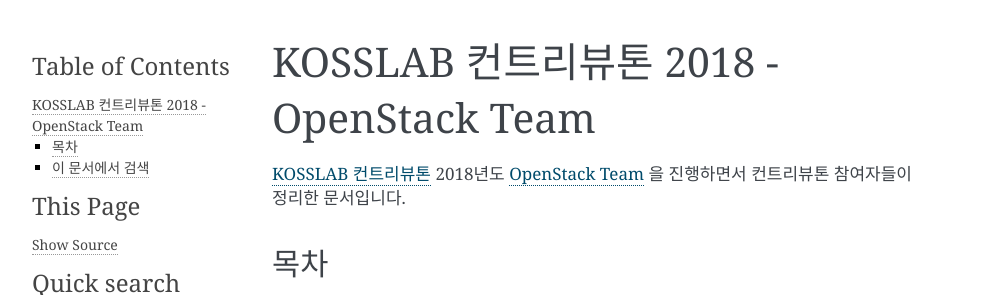
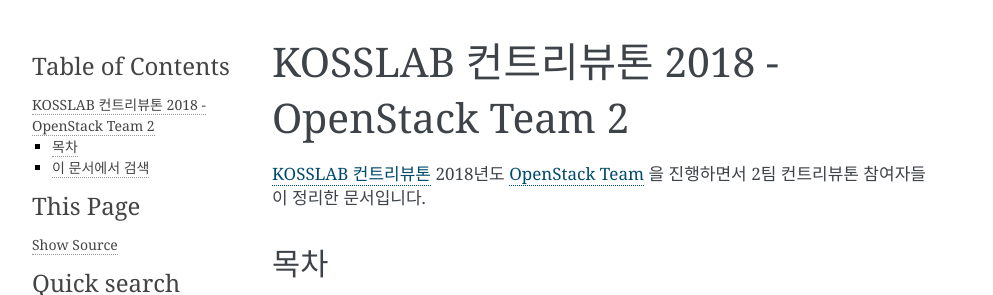
Before and after one commit to openstack-kr/contributhon-2018-team2, a Sphinx documentation site: the page built from doc/source/index.rst, in a window 1280 px wide. Shown: the top 295 px of the page, without its empty margins (148-1141 px from the left). Built offline with Sphinx 7.4.7, drawn with Linux system fonts in a browser that asks for light colours.

Commit message:
2팀 최종 정리

```diff
--- a/doc/source/index.rst
+++ b/doc/source/index.rst
@@ -1,10 +1,10 @@
-========================================
-KOSSLAB 컨트리뷰톤 2018 - OpenStack Team
-========================================
+==========================================
+KOSSLAB 컨트리뷰톤 2018 - OpenStack Team 2
+==========================================
 
 `KOSSLAB 컨트리뷰톤 <https://contributhon.kr>`_ 2018년도
 `OpenStack Team <https://contributhon.kr/project#openstack>`_ 을 진행하면서
-컨트리뷰톤 참여자들이 정리한 문서입니다.
+2팀 컨트리뷰톤 참여자들이 정리한 문서입니다.
 
 목차
 ----
```
Also changed, not shown: README.rst (+3 -21 lines).
